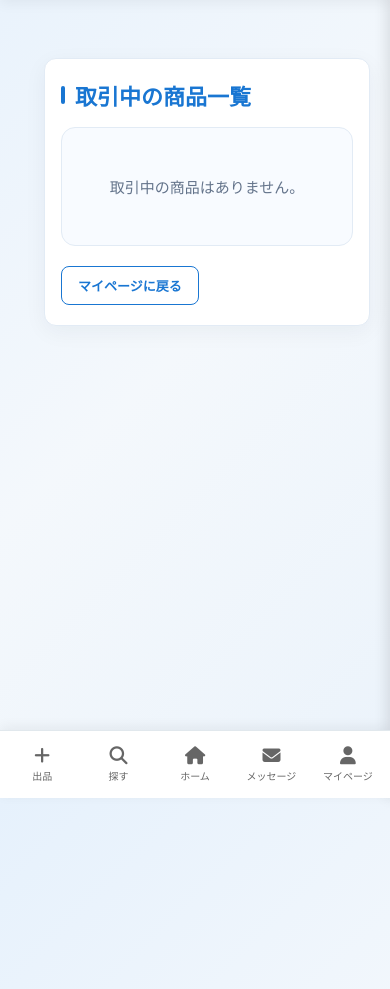
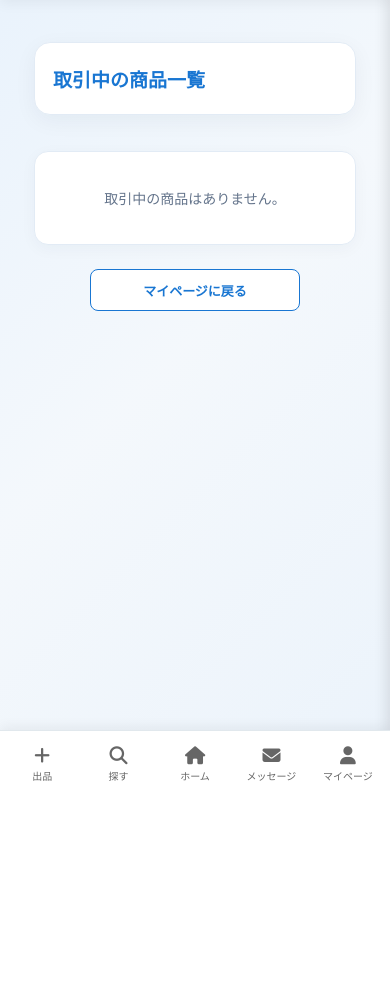
Before and after one commit to 2611043-bot/Meetory, a PHP site: page /purchase/transaction-list.php in a window 390 px wide. Shown: the part 183-1172 px from the top of the page. After the commit the page ends 964 px from the top, so only its background shows below. Run offline with PHP 8.4, Linux system fonts and the light colour scheme; the visitor is signed in with stand-in values (Sample User, id 1); data that the repository does not hold is empty; a stand-in replaces the project's code that opens the database connection.

Commit message:
取引中の商品一覧

```diff
--- a/meetory/assets/css/transaction-list.css
+++ b/meetory/assets/css/transaction-list.css
@@ -7,41 +7,36 @@ body {
 }
 
 .transaction-list-page {
-    min-height: calc(100vh - 120px);
-    padding: 36px 20px 110px;
+    width: 100%;
+    max-width: 1120px;
+    margin: 0 auto 80px;
+    padding: 32px 36px 44px;
     background: transparent !important;
     box-sizing: border-box;
 }
 
 .transaction-list-container {
     width: 100%;
-    max-width: 960px;
-    margin: 32px auto 110px;
-    padding: 32px 36px;
+    max-width: none;
+    margin: 0;
+    padding: 0;
+    border: 0;
+    border-radius: 0;
+    background: transparent;
+    box-shadow: none;
+    box-sizing: border-box;
+}
+
+.transaction-list-container > h1 {
+    margin: 0 0 36px;
+    padding: 28px 34px;
     border: 1px solid #e2ebf5;
     border-radius: 16px;
     background-color: #ffffff;
     box-shadow: 0 6px 22px rgba(15, 41, 66, 0.05);
-    box-sizing: border-box;
-}
-
-.transaction-list-container > h1 {
-    display: flex;
-    align-items: center;
-    gap: 10px;
-    margin: 0 0 16px;
     font-size: 22px;
     font-weight: 700;
     color: #1976d2;
-}
-
-.transaction-list-container > h1::before {
-    content: "";
-    display: inline-block;
-    width: 4px;
-    height: 18px;
-    border-radius: 2px;
-    background-color: #1976d2;
 }
 
 .transaction-list-table {
@@ -65,8 +60,8 @@ body {
 
 .transaction-list-table tbody {
     display: grid;
-    grid-template-columns: repeat(3, minmax(0, 1fr));
-    gap: 22px;
+    grid-template-columns: repeat(5, minmax(0, 1fr));
+    gap: 16px;
 }
 
 .transaction-list-table tr {
@@ -121,8 +116,9 @@ body {
     padding-top: 0;
     padding-bottom: 14px;
     color: #1e293b;
-    font-size: 16px;
+    font-size: 13px;
     font-weight: 700;
+    line-height: 1.45;
     text-align: left;
 }
 
@@ -190,7 +186,7 @@ body {
 
 .transaction-list-price {
     color: #1976d2;
-    font-size: 16px;
+    font-size: 15px;
     font-weight: 700;
 }
 
@@ -225,14 +221,15 @@ body {
 .transaction-detail-link {
     display: block;
     width: 100%;
-    padding: 10px 14px;
-    border: 1px solid #1976d2;
+    min-height: 44px;
+    padding: 0 16px;
+    border: 0;
     border-radius: 8px;
     background-color: #1976d2;
     color: #ffffff;
     font-size: 14px;
     font-weight: 700;
-    line-height: 1.4;
+    line-height: 44px;
     text-align: center;
     text-decoration: none;
     transition: background-color 0.15s, border-color 0.15s;
@@ -248,22 +245,28 @@ body {
 
 .transaction-list-empty {
     margin: 0;
-    padding: 48px 20px;
+    padding: 36px 16px;
     border: 1px solid #e2ebf5;
     border-radius: 14px;
-    background-color: #f8fbff;
+    background-color: #ffffff;
+    box-shadow: 0 4px 16px rgba(15, 41, 66, 0.04);
     color: #64748b;
-    font-size: 15px;
+    font-size: 14px;
     text-align: center;
 }
 
 .transaction-list-back {
-    margin: 20px 0 0;
+    margin: 24px 0 0;
+    text-align: center;
 }
 
 .transaction-list-back a {
-    display: inline-block;
-    padding: 9px 16px;
+    display: inline-flex;
+    align-items: center;
+    justify-content: center;
+    min-width: 210px;
+    height: 42px;
+    padding: 0 28px;
     border: 1px solid #1976d2;
     border-radius: 8px;
     background-color: #ffffff;
@@ -273,6 +276,7 @@ body {
     text-align: center;
     text-decoration: none;
     transition: background-color 0.15s;
+    box-sizing: border-box;
 }
 
 .transaction-list-back a:hover {
@@ -280,26 +284,37 @@ body {
     text-decoration: none;
 }
 
-@media (max-width: 900px) {
+@media (max-width: 960px) {
     .transaction-list-table tbody {
-        grid-template-columns: repeat(2, minmax(0, 1fr));
+        grid-template-columns: repeat(4, minmax(0, 1fr));
     }
 }
 
-@media (max-width: 600px) {
+@media (max-width: 740px) {
     .transaction-list-page {
-        padding: 20px 12px 100px;
-    }
-
-    .transaction-list-container {
-        width: 100%;
-        margin: 14px 12px 100px;
-        padding: 20px 16px;
-        border-radius: 12px;
+        padding: 24px 20px 36px;
     }
 
     .transaction-list-table tbody {
-        grid-template-columns: 1fr;
-        gap: 16px;
+        grid-template-columns: repeat(3, minmax(0, 1fr));
+        gap: 12px;
     }
 }
+
+@media (max-width: 520px) {
+    .transaction-list-page {
+        margin: 0 auto 80px;
+        padding: 18px 14px 28px;
+    }
+
+    .transaction-list-container > h1 {
+        margin-bottom: 36px;
+        padding: 22px 18px;
+        font-size: 19px;
+    }
+
+    .transaction-list-table tbody {
+        grid-template-columns: repeat(2, minmax(0, 1fr));
+        gap: 10px;
+    }
+}
```
